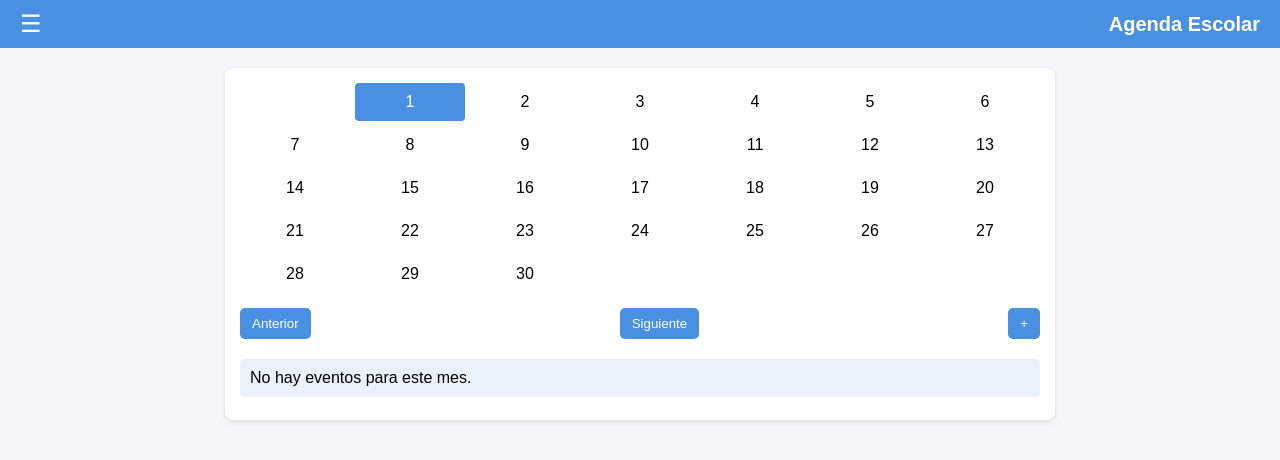
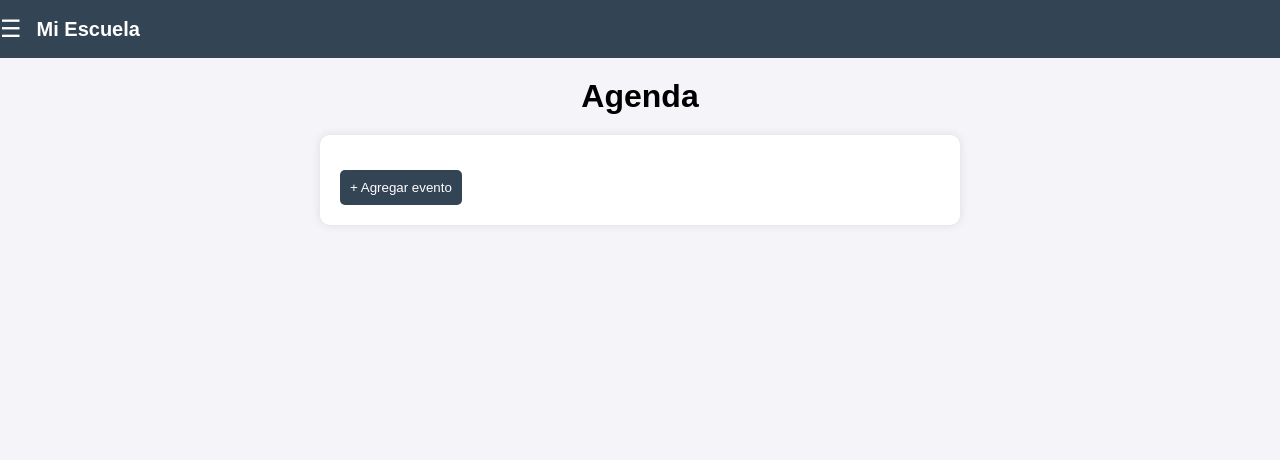
Before and after one commit to Urielpereyra15/App-Escolar, a plain HTML site: page agenda.html in a window 1280 px wide. Drawn offline with Linux system fonts and the light colour scheme.

Commit message:
Update agenda.html

```diff
--- a/agenda.html
+++ b/agenda.html
@@ -3,238 +3,141 @@
 <head>
   <meta charset="UTF-8">
   <meta name="viewport" content="width=device-width, initial-scale=1.0">
-  <title>Agenda Escolar</title>
+  <title>Agenda - Mi Escuela</title>
   <style>
     body {
       font-family: Arial, sans-serif;
       margin: 0;
       padding: 0;
-      background: #f4f4f9;
+      background-color: #f4f4f9;
+      display: flex;
+      flex-direction: column;
+      align-items: center;
     }
 
-    /* Encabezado */
     header {
+      width: 100%;
+      background-color: #334455;
+      color: white;
+      padding: 15px;
       display: flex;
       align-items: center;
-      justify-content: space-between;
-      background: #4a90e2;
-      color: white;
-      padding: 10px 20px;
     }
 
-    header .menu-icon {
+    .menu-icon {
       font-size: 24px;
+      margin-right: 15px;
       cursor: pointer;
     }
 
-    header h1 {
-      margin: 0;
+    .header-title {
       font-size: 20px;
+      font-weight: bold;
     }
 
-    /* Contenedor principal */
-    .container {
-      max-width: 800px;
-      margin: 20px auto;
-      padding: 15px;
-      background: white;
-      border-radius: 8px;
-      box-shadow: 0 2px 5px rgba(0,0,0,0.1);
+    h1 {
+      margin: 20px 0;
     }
 
-    .calendar {
-      display: grid;
-      grid-template-columns: repeat(7, 1fr);
-      gap: 5px;
-      text-align: center;
+    .agenda-container {
+      background: white;
+      padding: 20px;
+      border-radius: 10px;
+      box-shadow: 0 0 10px rgba(0,0,0,0.1);
+      width: 90%;
+      max-width: 600px;
     }
 
-    .calendar div {
+    .event {
       padding: 10px;
-      border-radius: 4px;
+      border-bottom: 1px solid #ddd;
+      display: flex;
+      justify-content: space-between;
+      align-items: center;
     }
 
-    .calendar .today {
-      background: #4a90e2;
-      color: white;
+    .event:last-child {
+      border-bottom: none;
     }
 
-    .agenda {
-      margin-top: 20px;
+    .delete-btn {
+      color: red;
+      cursor: pointer;
+      font-weight: bold;
+      margin-left: 15px;
     }
 
-    .agenda-item {
-      background: #e9f1fb;
-      margin: 8px 0;
+    .add-btn {
+      margin-top: 15px;
       padding: 10px;
-      border-radius: 5px;
-    }
-
-    .buttons {
-      display: flex;
-      justify-content: space-between;
-      margin-top: 15px;
-    }
-
-    button {
-      padding: 8px 12px;
+      background-color: #334455;
+      color: white;
       border: none;
-      background: #4a90e2;
-      color: white;
       border-radius: 5px;
       cursor: pointer;
     }
 
-    button:hover {
-      background: #357ab8;
+    .add-btn:hover {
+      background-color: #223344;
     }
   </style>
 </head>
 <body>
-
-  <!-- Encabezado -->
   <header>
-    <div class="menu-icon">&#9776;</div>
-    <h1>Agenda Escolar</h1>
+    <span class="menu-icon">&#9776;</span>
+    <span class="header-title">Mi Escuela</span>
   </header>
 
-  <div class="container">
-    <div class="calendar" id="calendar"></div>
-
-    <div class="buttons">
-      <button id="prev">Anterior</button>
-      <button id="next">Siguiente</button>
-      <button id="plus">+</button>
-    </div>
-
-    <div class="agenda" id="eventsList"></div>
-  </div>
-
-  <!-- Modal para agregar eventos -->
-  <div id="modal" style="display:none; position:fixed; top:0; left:0; width:100%; height:100%; background:rgba(0,0,0,0.5); align-items:center; justify-content:center;">
-    <div style="background:white; padding:20px; border-radius:8px; width:300px;">
-      <h3>Agregar Evento</h3>
-      <input type="datetime-local" id="eventDateTime"><br><br>
-      <input type="text" id="eventSubject" placeholder="Asunto"><br><br>
-      <input type="text" id="eventLink" placeholder="Link Zoom"><br><br>
-      <button id="saveEvent">Guardar</button>
-      <button id="closeModal">Cancelar</button>
-    </div>
+  <h1>Agenda</h1>
+  <div class="agenda-container">
+    <div id="events"></div>
+    <button class="add-btn" onclick="addEvent()">+ Agregar evento</button>
   </div>
 
   <script>
-    const calendar = document.getElementById('calendar');
-    const eventsList = document.getElementById('eventsList');
-    const prevBtn = document.getElementById('prev');
-    const nextBtn = document.getElementById('next');
-    const plusBtn = document.getElementById('plus');
-    const modal = document.getElementById('modal');
-    const saveEventBtn = document.getElementById('saveEvent');
-    const closeModalBtn = document.getElementById('closeModal');
-    const eventDateTime = document.getElementById('eventDateTime');
-    const eventSubject = document.getElementById('eventSubject');
-    const eventLink = document.getElementById('eventLink');
+    function loadEvents() {
+      return JSON.parse(localStorage.getItem("events")) || [];
+    }
 
-    const months = ["Enero","Febrero","Marzo","Abril","Mayo","Junio","Julio","Agosto","Septiembre","Octubre","Noviembre","Diciembre"];
-    let currentDate = new Date();
-    let events = [];
+    function saveEvents(events) {
+      localStorage.setItem("events", JSON.stringify(events));
+    }
 
-    function renderCalendar() {
-      calendar.innerHTML = '';
-      const year = currentDate.getFullYear();
-      const month = currentDate.getMonth();
-      const firstDay = new Date(year, month, 1).getDay();
-      const daysInMonth = new Date(year, month + 1, 0).getDate();
+    function renderEvents() {
+      const events = loadEvents();
+      const container = document.getElementById("events");
+      container.innerHTML = "";
+      events.forEach((event, index) => {
+        const div = document.createElement("div");
+        div.className = "event";
+        div.innerHTML = `
+          <span>${event.fecha} - ${event.materia} - <a href="${event.link}" target="_blank">Zoom</a></span>
+          <span class="delete-btn" onclick="deleteEvent(${index})">x</span>
+        `;
+        container.appendChild(div);
+      });
+    }
 
-      for (let i = 0; i < firstDay; i++) {
-        calendar.innerHTML += '<div></div>';
+    function addEvent() {
+      const fecha = prompt("Ingrese fecha y hora:");
+      const materia = prompt("Ingrese materia:");
+      const link = prompt("Ingrese link de Zoom:");
+      if (fecha && materia && link) {
+        const events = loadEvents();
+        events.push({ fecha, materia, link });
+        saveEvents(events);
+        renderEvents();
       }
+    }
 
-      for (let day = 1; day <= daysInMonth; day++) {
-        const div = document.createElement('div');
-        div.textContent = day;
-        if (day === new Date().getDate() && month === new Date().getMonth() && year === new Date().getFullYear()) {
-          div.classList.add('today');
-        }
-        calendar.appendChild(div);
-      }
-
+    function deleteEvent(index) {
+      const events = loadEvents();
+      events.splice(index, 1);
+      saveEvents(events);
       renderEvents();
     }
 
-    function renderEvents() {
-      const year = currentDate.getFullYear();
-      const month = currentDate.getMonth();
-      eventsList.innerHTML = '';
-      const today = new Date();
-      const tomorrow = new Date(today);
-      tomorrow.setDate(today.getDate() + 1);
-
-      const monthlyEvents = events.filter(event => event.date.getFullYear() === year && event.date.getMonth() === month).sort((a, b) => a.date - b.date);
-
-      if (monthlyEvents.length > 0) {
-        monthlyEvents.forEach(event => {
-          const item = document.createElement('div');
-          item.classList.add('agenda-item');
-          let dateLabel = '';
-          if (event.date.toDateString() === today.toDateString()) {
-            dateLabel = 'Hoy';
-          } else if (event.date.toDateString() === tomorrow.toDateString()) {
-            dateLabel = 'Mañana';
-          } else {
-            dateLabel = `${event.date.getDate()} de ${months[event.date.getMonth()]}`;
-          }
-          item.innerHTML = `
-            <strong>${dateLabel}:</strong> ${event.description}
-          `;
-          eventsList.appendChild(item);
-        });
-      } else {
-        const item = document.createElement('div');
-        item.classList.add('agenda-item');
-        item.textContent = "No hay eventos para este mes.";
-        eventsList.appendChild(item);
-      }
-    }
-
-    prevBtn.addEventListener('click', () => {
-      currentDate.setMonth(currentDate.getMonth() - 1);
-      renderCalendar();
-    });
-
-    nextBtn.addEventListener('click', () => {
-      currentDate.setMonth(currentDate.getMonth() + 1);
-      renderCalendar();
-    });
-
-    plusBtn.addEventListener('click', () => {
-      modal.style.display = 'flex';
-    });
-
-    closeModalBtn.addEventListener('click', () => {
-      modal.style.display = 'none';
-      eventDateTime.value = '';
-      eventSubject.value = '';
-      eventLink.value = '';
-    });
-
-    saveEventBtn.addEventListener('click', () => {
-      const datetime = new Date(eventDateTime.value);
-      const subject = eventSubject.value.trim();
-      const link = eventLink.value.trim();
-      if (!datetime || !subject || !link) {
-        alert("Completa todos los campos");
-        return;
-      }
-      events.push({ id: events.length + 1, date: datetime, description: `${subject} - Zoom`, type: 'clase' });
-      modal.style.display = 'none';
-      eventDateTime.value = '';
-      eventSubject.value = '';
-      eventLink.value = '';
-      renderCalendar();
-    });
-
-    renderCalendar();
+    renderEvents();
   </script>
 </body>
 </html>
```
